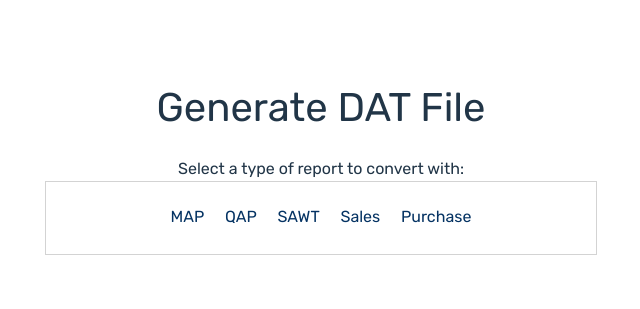
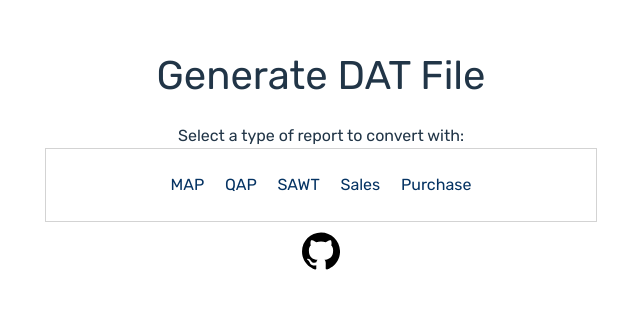
Before and after one commit to github-user-418848/file-converter, a Vue app: page / in a window 1280 px wide. Shown: the part 243-552 px from the top of the page, without its empty margins (319-959 px from the left). Built offline with nearby package versions, Linux system fonts and the light colour scheme.

Commit message:
added a git logo

```diff
--- a/src/App.vue
+++ b/src/App.vue
@@ -1,10 +1,15 @@
-
-
 <template>
   <div class="content">
     <h1>Generate DAT File</h1>
     <NavReports />
     <router-view></router-view>
+    <a href="https://github.com/github-user-418848/convert-to-dat-file" target="_blank">
+      <svg xmlns="http://www.w3.org/2000/svg" width="38" viewBox="0 0 24 24" xml:space="preserve">
+        <path
+          d="M12.01.26c-6.63 0-12 5.37-12 12 0 5.3 3.44 9.8 8.21 11.39.6.11.82-.26.82-.58 0-.28-.01-1.04-.02-2.04-3.34.73-4.04-1.61-4.04-1.61-.55-1.39-1.33-1.76-1.33-1.76-1.09-.74.08-.73.08-.73 1.2.08 1.84 1.24 1.84 1.24 1.07 1.83 2.81 1.3 3.49 1 .11-.78.42-1.3.76-1.6-2.66-.3-5.47-1.33-5.47-5.93 0-1.31.47-2.38 1.24-3.22-.12-.3-.54-1.52.12-3.18 0 0 1.01-.32 3.3 1.23.96-.27 1.98-.4 3-.4s2.05.14 3 .4c2.29-1.55 3.3-1.23 3.3-1.23.65 1.65.24 2.87.12 3.18.77.84 1.23 1.91 1.23 3.22 0 4.61-2.81 5.62-5.48 5.92.43.37.81 1.1.81 2.22 0 1.6-.01 2.9-.01 3.29 0 .32.22.69.83.58 4.76-1.59 8.2-6.08 8.2-11.38 0-6.64-5.37-12.01-12-12.01z"
+          fill-rule="evenodd" clip-rule="evenodd"></path>
+      </svg>
+    </a>
   </div>
 </template>
 
@@ -23,16 +28,20 @@ export default {
 h1 {
   font-size: clamp(1.5rem, 1.5rem + 1.25vw, 3rem);
 }
+
 .nav-links {
   display: flex;
   flex-direction: row;
   justify-content: center;
 }
+
 a {
   color: inherit;
   padding: .5rem;
 }
-  a:hover, a.router-link-active {
+
+a:hover,
+a.router-link-active {
   color: var(--primary);
 }
 
@@ -53,4 +62,14 @@ export default {
   width: clamp(12.5rem, 12.5rem + 26.0417vw, 43.75rem);
   height: 35px;
 }
+
+svg {
+  padding: 10px;
+}
+
+a:hover svg {
+  color: red;
+}
+
+
 </style>
```
Lines whose indentation alone changed are shown as unchanged.
